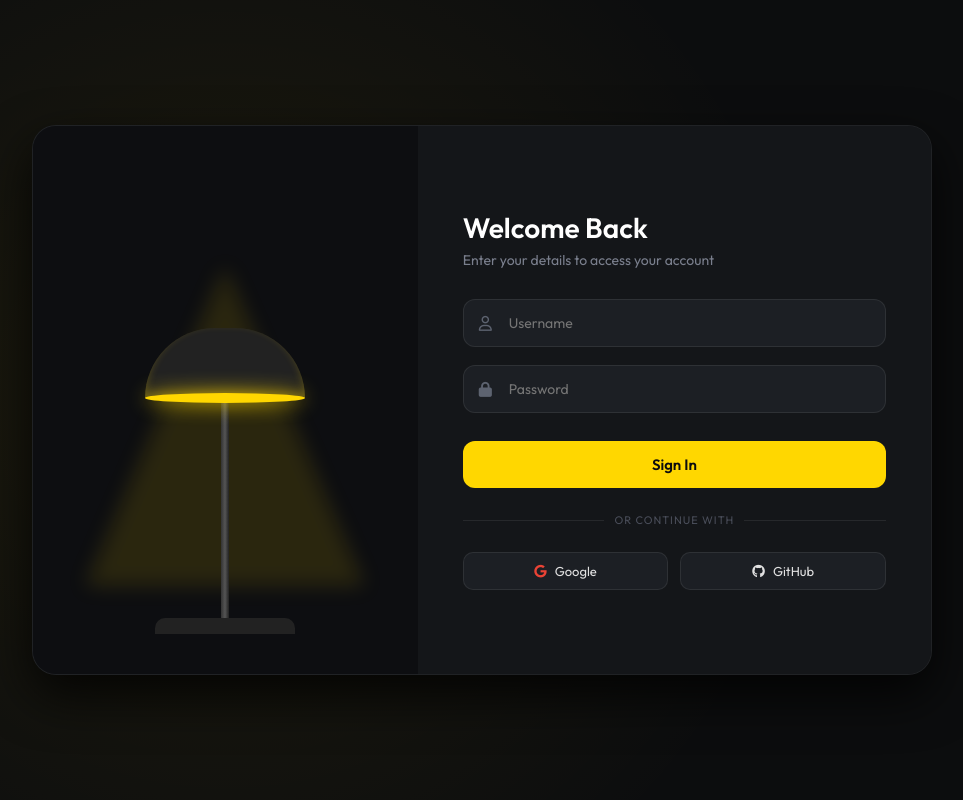
After one commit to Aldrin072807/MY-WEBSITE, a Django app: page /login/ in a window 1280 px wide. The commit adds this page. Shown: the whole page, without its empty margins (158-1121 px from the left). Run offline with Django 5.2, Linux system fonts and the light colour scheme.

Commit message:
Add lamp login UI, login_required authentication protection, and logout flow

```diff
--- a/core/forms.py
+++ b/core/forms.py
@@ -1,5 +1,6 @@
 from django import forms
 from .models import ContactMessage
+from django.contrib.auth.forms import AuthenticationForm
 
 class ContactForm(forms.ModelForm):
     class Meta:
@@ -11,3 +12,18 @@ class ContactForm(forms.ModelForm):
             'subject': forms.TextInput(attrs={'class': 'form-control', 'placeholder': 'Subject'}),
             'message': forms.Textarea(attrs={'class': 'form-control', 'rows': 5, 'placeholder': 'Write your message here...'}),
         }
+
+class LampLoginForm(AuthenticationForm):
+    username = forms.CharField(
+        widget=forms.TextInput(attrs={
+            'class': 'lamp-input',
+            'placeholder': 'Username',
+            'autocomplete': 'off',
+        })
+    )
+    password = forms.CharField(
+        widget=forms.PasswordInput(attrs={
+            'class': 'lamp-input',
+            'placeholder': 'Password',
+        })
+    )
--- a/core/templates/core/base.html
+++ b/core/templates/core/base.html
@@ -25,6 +25,12 @@
                     <li class="nav-item"><a class="nav-link" href="{% url 'about' %}">About</a></li>
                     <li class="nav-item"><a class="nav-link" href="{% url 'home' %}#projects">Projects</a></li>
                     <li class="nav-item"><a class="nav-link" href="{% url 'contact' %}">Contact</a></li>
+
+                    {% if user.is_authenticated %}
+                    <li class="nav-item ms-lg-3">
+                        <a class="btn btn-outline-danger btn-sm rounded-pill px-3" href="{% url 'logout' %}">Logout</a>
+                    </li>
+                    {% endif %}
                 </ul>
             </div>
         </div>
--- /dev/null
+++ b/core/templates/core/login.html
@@ -0,0 +1,301 @@
+<!DOCTYPE html>
+<html lang="en">
+<head>
+    <meta charset="UTF-8">
+    <meta name="viewport" content="width=device-width, initial-scale=1.0">
+    <title>Login - Welcome Back</title>
+    <link href="https://fonts.googleapis.com/css2?family=Outfit:wght@300;400;500;600;700&display=swap" rel="stylesheet">
+    <link rel="stylesheet" href="https://cdnjs.cloudflare.com/ajax/libs/font-awesome/6.4.0/css/all.min.css">
+
+    <style>
+        * {
+            margin: 0;
+            padding: 0;
+            box-sizing: border-box;
+            font-family: 'Outfit', sans-serif;
+        }
+
+        body {
+            background-color: #0c0d0e;
+            height: 100vh;
+            display: flex;
+            align-items: center;
+            justify-content: center;
+            overflow: hidden;
+            position: relative;
+        }
+
+        /* Room Glow Effects */
+        .room-light {
+            position: absolute;
+            width: 100%;
+            height: 100%;
+            top: 0;
+            left: 0;
+            background: radial-gradient(circle at 30% 50%, rgba(255, 208, 0, 0.08) 0%, transparent 60%);
+            pointer-events: none;
+        }
+
+        .login-wrapper {
+            display: flex;
+            width: 900px;
+            max-width: 90%;
+            height: 550px;
+            background: #141619;
+            border-radius: 24px;
+            box-shadow: 0 20px 50px rgba(0,0,0,0.8);
+            border: 1px solid rgba(255, 255, 255, 0.05);
+            overflow: hidden;
+            position: relative;
+            z-index: 10;
+        }
+
+        /* Lamp Visual Side */
+        .lamp-section {
+            flex: 1;
+            background: #0d0e11;
+            position: relative;
+            display: flex;
+            align-items: center;
+            justify-content: center;
+        }
+
+        .lamp-container {
+            position: relative;
+            width: 100%;
+            height: 100%;
+            display: flex;
+            flex-direction: column;
+            align-items: center;
+            justify-content: flex-end;
+            padding-bottom: 40px;
+        }
+
+        .light-beam {
+            position: absolute;
+            top: 140px;
+            width: 0;
+            height: 0;
+            border-left: 140px solid transparent;
+            border-right: 140px solid transparent;
+            border-bottom: 320px solid rgba(255, 215, 0, 0.12);
+            filter: blur(10px);
+            pointer-events: none;
+        }
+
+        .lamp-head {
+            width: 160px;
+            height: 70px;
+            background: #222;
+            border-radius: 80px 80px 0 0;
+            position: relative;
+            z-index: 2;
+            box-shadow: inset 0 -5px 10px rgba(255, 215, 0, 0.3);
+        }
+
+        .lamp-head::after {
+            content: '';
+            position: absolute;
+            bottom: -5px;
+            left: 0;
+            width: 100%;
+            height: 10px;
+            background: #ffd700;
+            border-radius: 50%;
+            box-shadow: 0 0 20px #ffd700;
+        }
+
+        .lamp-pole {
+            width: 8px;
+            height: 220px;
+            background: linear-gradient(to right, #333, #555, #222);
+            position: relative;
+            z-index: 1;
+        }
+
+        .lamp-base {
+            width: 140px;
+            height: 16px;
+            background: #222;
+            border-radius: 10px 10px 0 0;
+            z-index: 2;
+        }
+
+        /* Form Side */
+        .form-section {
+            flex: 1.1;
+            padding: 50px 45px;
+            display: flex;
+            flex-direction: column;
+            justify-content: center;
+            background: #141619;
+        }
+
+        .form-header h2 {
+            color: #ffffff;
+            font-size: 28px;
+            font-weight: 600;
+            margin-bottom: 6px;
+        }
+
+        .form-header p {
+            color: #7a7f8d;
+            font-size: 14px;
+            margin-bottom: 30px;
+        }
+
+        .input-group-custom {
+            position: relative;
+            margin-bottom: 18px;
+        }
+
+        .input-group-custom i {
+            position: absolute;
+            left: 16px;
+            top: 50%;
+            transform: translateY(-50%);
+            color: #5d6370;
+            font-size: 15px;
+        }
+
+        .lamp-input {
+            width: 100%;
+            padding: 14px 16px 14px 45px;
+            background: #1c1f24;
+            border: 1px solid rgba(255, 255, 255, 0.08);
+            border-radius: 12px;
+            color: #ffffff;
+            font-size: 14px;
+            outline: none;
+            transition: all 0.3s ease;
+        }
+
+        .lamp-input:focus {
+            border-color: #ffd700;
+            box-shadow: 0 0 10px rgba(255, 215, 0, 0.2);
+        }
+
+        .submit-btn {
+            width: 100%;
+            padding: 14px;
+            background: #ffd700;
+            border: none;
+            border-radius: 12px;
+            color: #0c0d0e;
+            font-weight: 600;
+            font-size: 15px;
+            cursor: pointer;
+            margin-top: 10px;
+            transition: transform 0.2s, background 0.2s;
+        }
+
+        .submit-btn:hover {
+            background: #ffea00;
+            transform: translateY(-2px);
+        }
+
+        .divider {
+            display: flex;
+            align-items: center;
+            text-align: center;
+            color: #4a4e5a;
+            font-size: 11px;
+            letter-spacing: 1px;
+            margin: 25px 0;
+        }
+
+        .divider::before, .divider::after {
+            content: '';
+            flex: 1;
+            border-bottom: 1px solid rgba(255, 255, 255, 0.08);
+        }
+
+        .divider span {
+            padding: 0 10px;
+        }
+
+        .social-btn-container {
+            display: flex;
+            gap: 12px;
+        }
+
+        .social-btn {
+            flex: 1;
+            padding: 10px;
+            background: #1c1f24;
+            border: 1px solid rgba(255, 255, 255, 0.08);
+            border-radius: 10px;
+            color: #e1e1e1;
+            font-size: 13px;
+            display: flex;
+            align-items: center;
+            justify-content: center;
+            gap: 8px;
+            cursor: pointer;
+            text-decoration: none;
+        }
+
+        .error-message {
+            color: #ff5252;
+            font-size: 13px;
+            margin-bottom: 15px;
+        }
+    </style>
+</head>
+<body>
+    <div class="room-light"></div>
+
+    <div class="login-wrapper">
+        <!-- Lamp Visualization Side -->
+        <div class="lamp-section">
+            <div class="lamp-container">
+                <div class="light-beam"></div>
+                <div class="lamp-head"></div>
+                <div class="lamp-pole"></div>
+                <div class="lamp-base"></div>
+            </div>
+        </div>
+
+        <!-- Form Side -->
+        <div class="form-section">
+            <div class="form-header">
+                <h2>Welcome Back</h2>
+                <p>Enter your details to access your account</p>
+            </div>
+
+            {% if form.errors %}
+                <div class="error-message">
+                    Invalid username or password. Please try again.
+                </div>
+            {% endif %}
+
+            <form method="post">
+                {% csrf_token %}
+                <div class="input-group-custom">
+                    <i class="fa-regular fa-user"></i>
+                    {{ form.username }}
+                </div>
+                <div class="input-group-custom">
+                    <i class="fa-solid fa-lock"></i>
+                    {{ form.password }}
+                </div>
+
+                <button type="submit" class="submit-btn">Sign In</button>
+            </form>
+
+            <div class="divider">
+                <span>OR CONTINUE WITH</span>
+            </div>
+
+            <div class="social-btn-container">
+                <a href="#" class="social-btn">
+                    <i class="fa-brands fa-google" style="color: #ea4335;"></i> Google
+                </a>
+                <a href="#" class="social-btn">
+                    <i class="fa-brands fa-github"></i> GitHub
+                </a>
+            </div>
+        </div>
+    </div>
+</body>
+</html>
--- a/core/urls.py
+++ b/core/urls.py
@@ -2,6 +2,8 @@ from django.urls import path
 from . import views
 
 urlpatterns = [
+    path('login/', views.login_view, name='login'),
+    path('logout/', views.logout_view, name='logout'),
     path('', views.home, name='home'),
     path('project/<int:pk>/', views.project_detail, name='project_detail'),
     path('about/', views.about, name='about'),
--- a/core/views.py
+++ b/core/views.py
@@ -1,19 +1,44 @@
 from django.shortcuts import render, get_object_or_404, redirect
+from django.contrib.auth.decorators import login_required
+from django.contrib.auth import login, logout
 from django.contrib import messages
 from .models import Project
-from .forms import ContactForm
+from .forms import ContactForm, LampLoginForm
 
+def login_view(request):
+    if request.user.is_authenticated:
+        return redirect('home')
+
+    if request.method == 'POST':
+        form = LampLoginForm(request, data=request.POST)
+        if form.is_valid():
+            user = form.get_user()
+            login(request, user)
+            return redirect('home')
+    else:
+        form = LampLoginForm()
+
+    return render(request, 'core/login.html', {'form': form})
+
+def logout_view(request):
+    logout(request)
+    return redirect('login')
+
+@login_required(login_url='login')
 def home(request):
     projects = Project.objects.all().order_by('-created_at')
     return render(request, 'core/home.html', {'projects': projects})
 
+@login_required(login_url='login')
 def project_detail(request, pk):
     project = get_object_or_404(Project, pk=pk)
     return render(request, 'core/project_detail.html', {'project': project})
 
+@login_required(login_url='login')
 def about(request):
     return render(request, 'core/about.html')
 
+@login_required(login_url='login')
 def contact(request):
     if request.method == 'POST':
         form = ContactForm(request.POST)
--- a/my_website/settings.py
+++ b/my_website/settings.py
@@ -131,3 +131,7 @@ import os
 
 MEDIA_URL = '/media/'
 MEDIA_ROOT = os.path.join(BASE_DIR, 'media')
+
+LOGIN_URL = 'login'
+LOGIN_REDIRECT_URL = 'home'
+LOGOUT_REDIRECT_URL = 'login'
```
